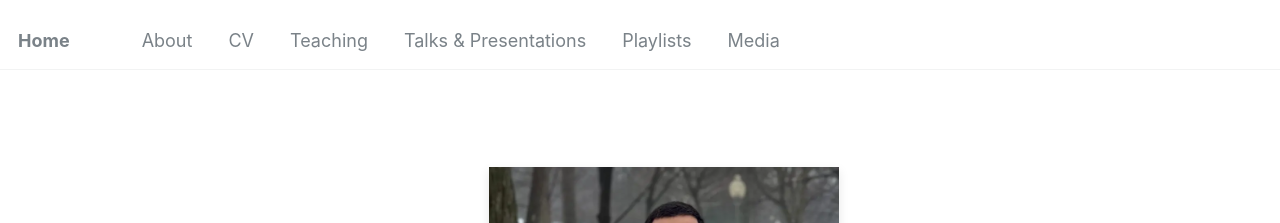
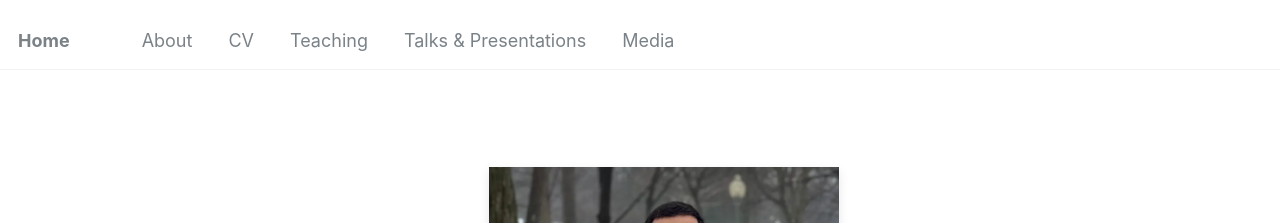
Before and after one commit to Mohsnmonji/mohsnmonji.github.io, a Jekyll site: the page built from _pages/front.md, in a window 1280 px wide. Shown: the top 223 px of the page. Built offline with Jekyll 4.4.1, drawn with Linux system fonts in a browser that asks for light colours.

Commit message:
Update navigation.yml

```diff
--- a/_data/navigation.yml
+++ b/_data/navigation.yml
@@ -13,7 +13,5 @@ main:
     url: /teaching/
   - title: "Talks & Presentations"
     url: /talks/
-  - title: "Playlists"
-    url: /playlists/
   - title: "Media"
     url: /media/
```
